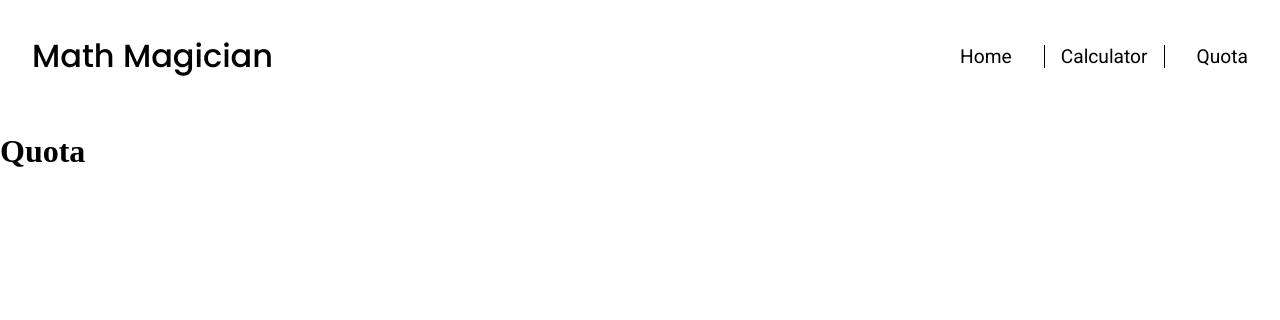
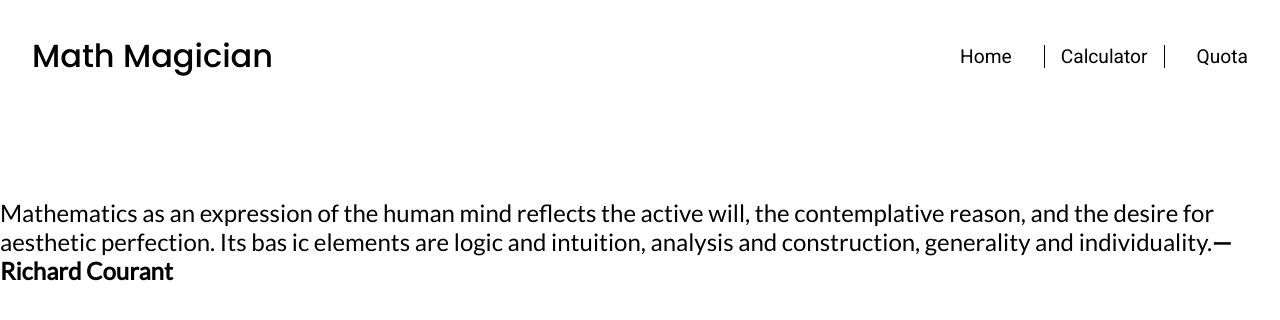
Before and after one commit to shuja-shah/Math-Magician, a React (Create React App) app: page /Quota in a window 1280 px wide. Shown: the top 320 px of the page. Built offline with nearby package versions, Linux system fonts and the light colour scheme.

Commit message:
Implement Requested ChangeS

```diff
--- a/src/components/Quota.js
+++ b/src/components/Quota.js
@@ -1,6 +1,11 @@
 const Quota = () => (
   <div className="Quota">
-    <h1>Quota</h1>
+    <h4>
+      Mathematics as an expression of the human mind reflects the active will,
+      the contemplative reason, and the desire for aesthetic perfection. Its bas
+      ic elements are logic and intuition, analysis and construction, generality and individuality.
+      <span className="Spani">— Richard Courant</span>
+    </h4>
   </div>
 );
 
--- a/src/index.css
+++ b/src/index.css
@@ -114,3 +114,21 @@ body {
 .calc-container {
   margin-top: 7%;
 }
+
+.Quota {
+  font-size: 1.5rem;
+  font-family: 'Lato', sans-serif;
+  margin-top: 54px;
+  display: flex;
+  justify-content: center;
+  align-items: center;
+  text-align-last: left;
+}
+
+.Quota h4 {
+  font-weight: 400;
+}
+
+.Spani {
+  font-weight: 800;
+}
```
